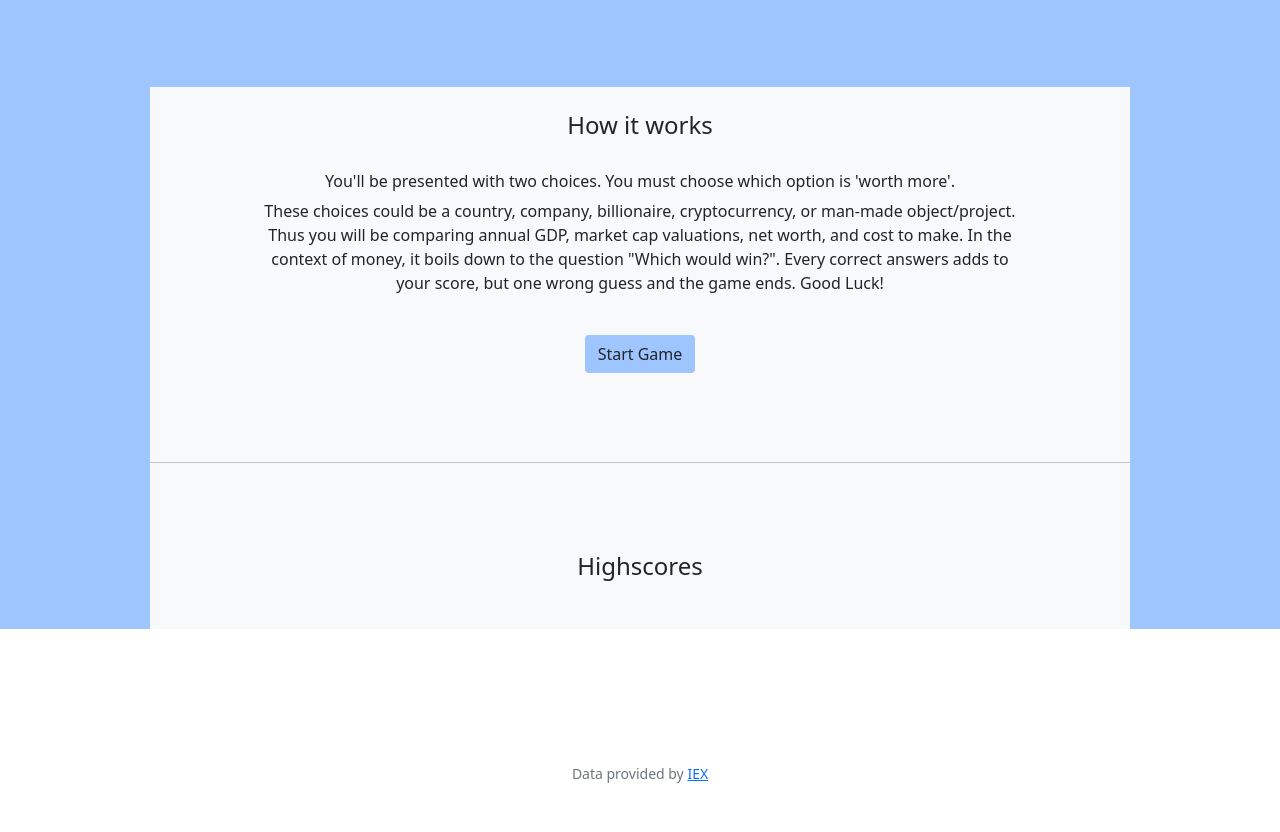
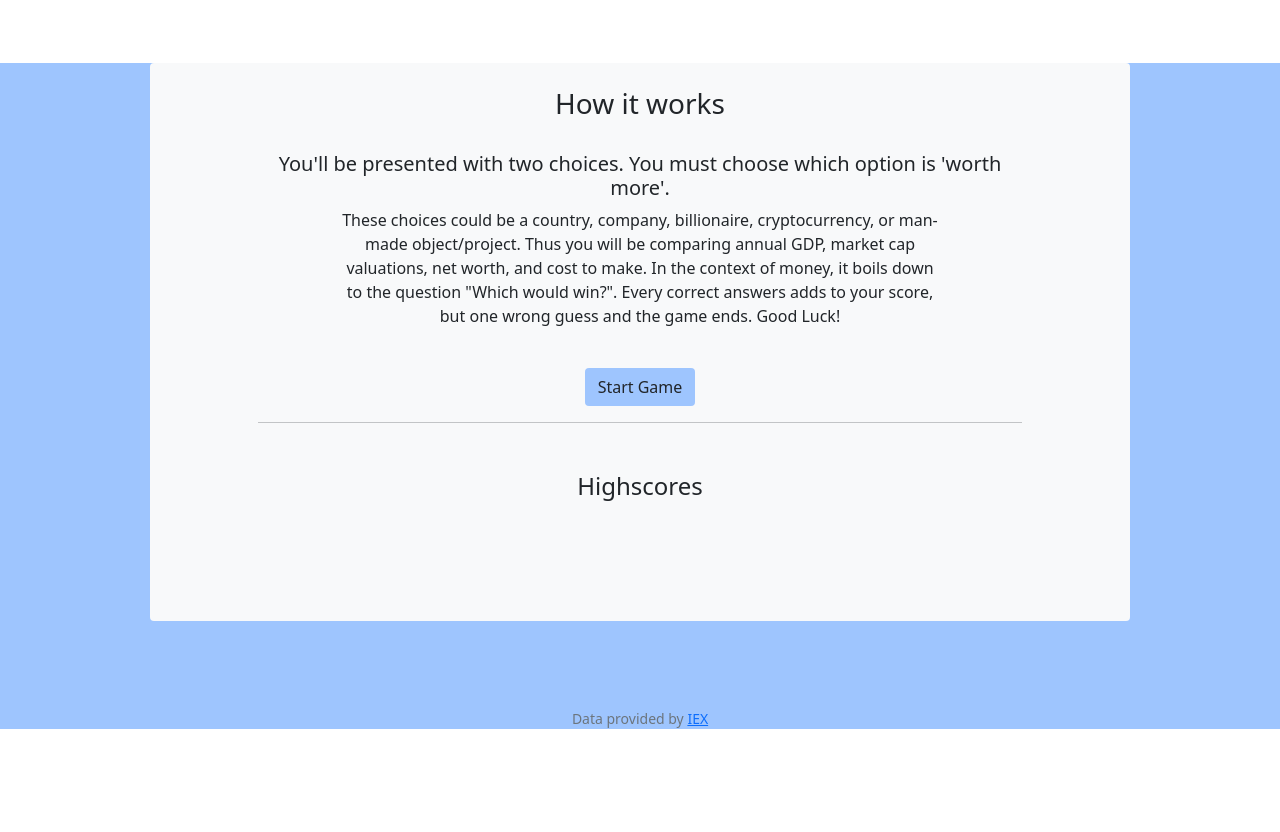
Before and after one commit to gregh13/CS50-Final-Project-Which-Would-Win, a Flask app: page / in a window 1280 px wide. After the commit the page ends 729 px from the top, so only its background shows below. Run offline with Flask 2, Linux system fonts and the light colour scheme; data that the repository does not hold is empty.

Commit message:
front-end fixes

```diff
--- a/templates/index.html
+++ b/templates/index.html
@@ -17,28 +17,27 @@
     </head>
     <body>
         <div class="container-fluid light-blue-color">
-            <br>
-
-        <div class="text-center margin-gh soft-white">
+            <div class="text-center margin-gh soft-white rounded">
                 <div class="margin-gh">
                     <br>
-                <h4>How it works</h4>
+                    <h3>How it works</h3>
                     <br>
-                <h6>You'll be presented with two choices. You must choose which option is 'worth more'.</h6>
+                    <h5>You'll be presented with two choices. You must choose which option is 'worth more'.</h5>
+                    <div style="margin: 0 11%;">
                     <p>These choices could be a country, company, billionaire, cryptocurrency, or man-made object/project.
                         Thus you will be comparing annual GDP, market cap valuations, net worth, and cost to make.
                         In the context of money, it boils down to the question "Which would win?".
                         Every correct answers adds to your score, but one wrong guess and the game ends. Good Luck!</p>
+                    </div>
                     <br>
                     <form action="/" method="post">
                         <input type="submit" class="btn light-blue-color" value="Start Game">
                     </form>
+                    <hr>
                 </div>
-            <br>
-            <hr>
-            <br>
                 <div class="margin-gh">
                     <h4>Highscores</h4>
+                    <br>
                     <table class="table">
                         <tbody>
                         {% for score in highscores %}
@@ -50,13 +49,13 @@
                         {% endfor %}
                         </tbody>
                     </table>
-                <br>
+                    <br><br><br>
                 </div>
             </div>
-    </div>
-        <br><br><br>
+            <br>
             <footer class="mb-5 small text-center text-muted">
                 Data provided by <a href="https://iexcloud.io/">IEX</a>
             </footer>
+        </div>
     </body>
 </html>
```
Also changed, not shown: templates/playgame.html (+3 -4 lines). Lines whose indentation alone changed are shown as unchanged.
